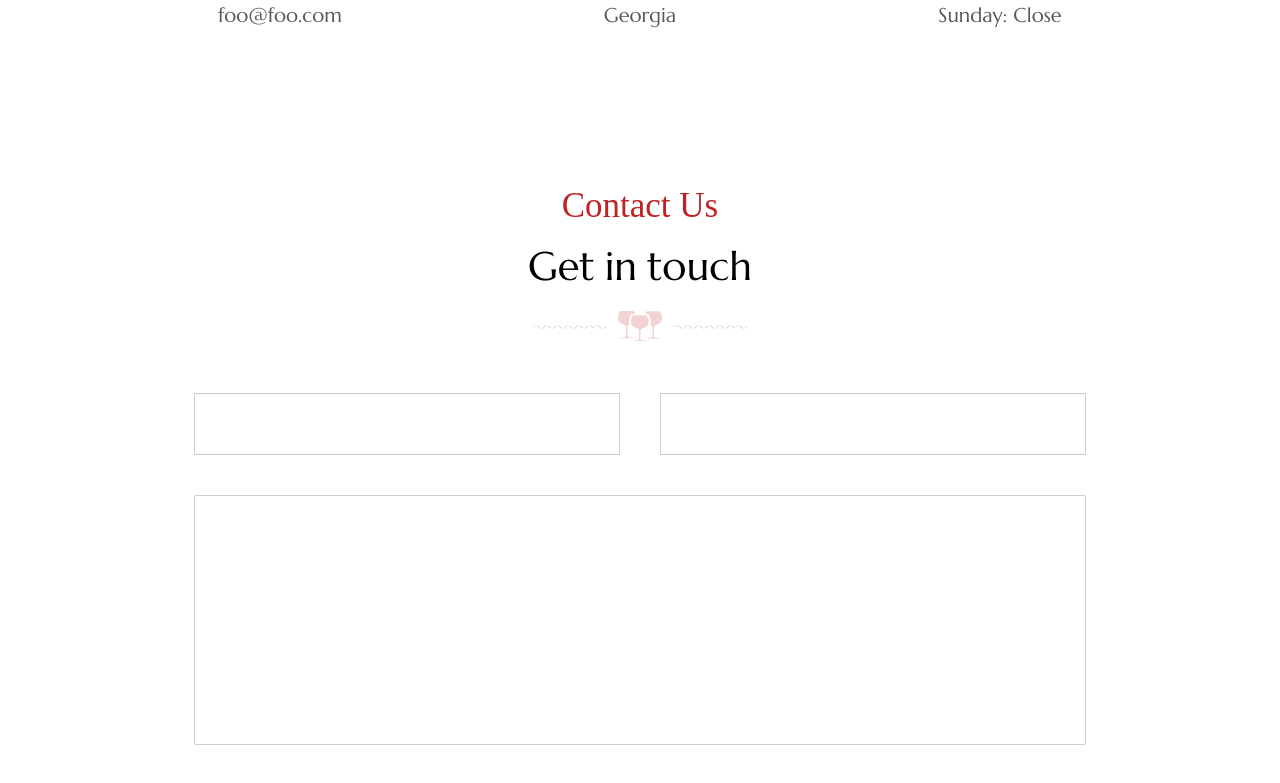
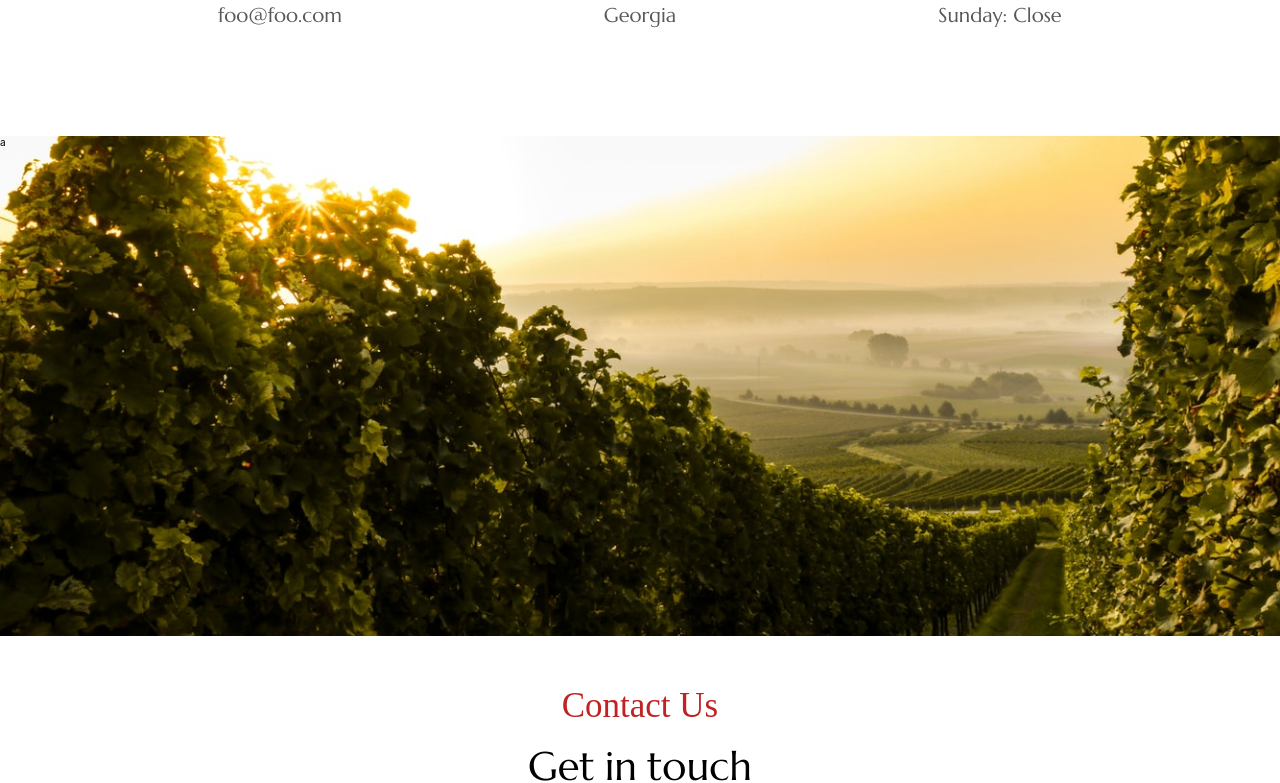
Before and after one commit to Tornike-Kiknadze/ghvinieri, a React (Create React App) app: page /contact in a window 1280 px wide. Shown: the part 360-1143 px from the top of the page. Built offline with nearby package versions, Linux system fonts and the light colour scheme; a web font is replaced by a local one.

Commit message:
contact page

```diff
--- a/src/components/contact/contact.css
+++ b/src/components/contact/contact.css
@@ -61,3 +61,12 @@
 .contact-content-links-item svg {
   margin-bottom: 3rem;
 }
+
+.image-container{
+  background-size: cover;
+  width: 100%;
+  height:50rem;
+   background-position: center center;
+   background-attachment: fixed;
+  background-image: url(./assets/images/valley.jpg);
+}
--- a/src/components/contact/contact.js
+++ b/src/components/contact/contact.js
@@ -56,14 +56,14 @@ class Contact extends Component {
                 </p>
               </div>
             </div>
-
           </div>
-           <div className="contact-us">
-
-
-           	<Header header='Contact Us' title='Get in touch' />
-        <Form/>
-           </div>
+          <div className="contact-us">
+            <div className="image-container">
+           a
+            </div>
+            <Header header="Contact Us" title="Get in touch" />
+            <Form />
+          </div>
         </div>
         <Footer />
       </React.Fragment>
```
Also changed, not shown: src/components/contact/assets/images/valley.jpg (added).
